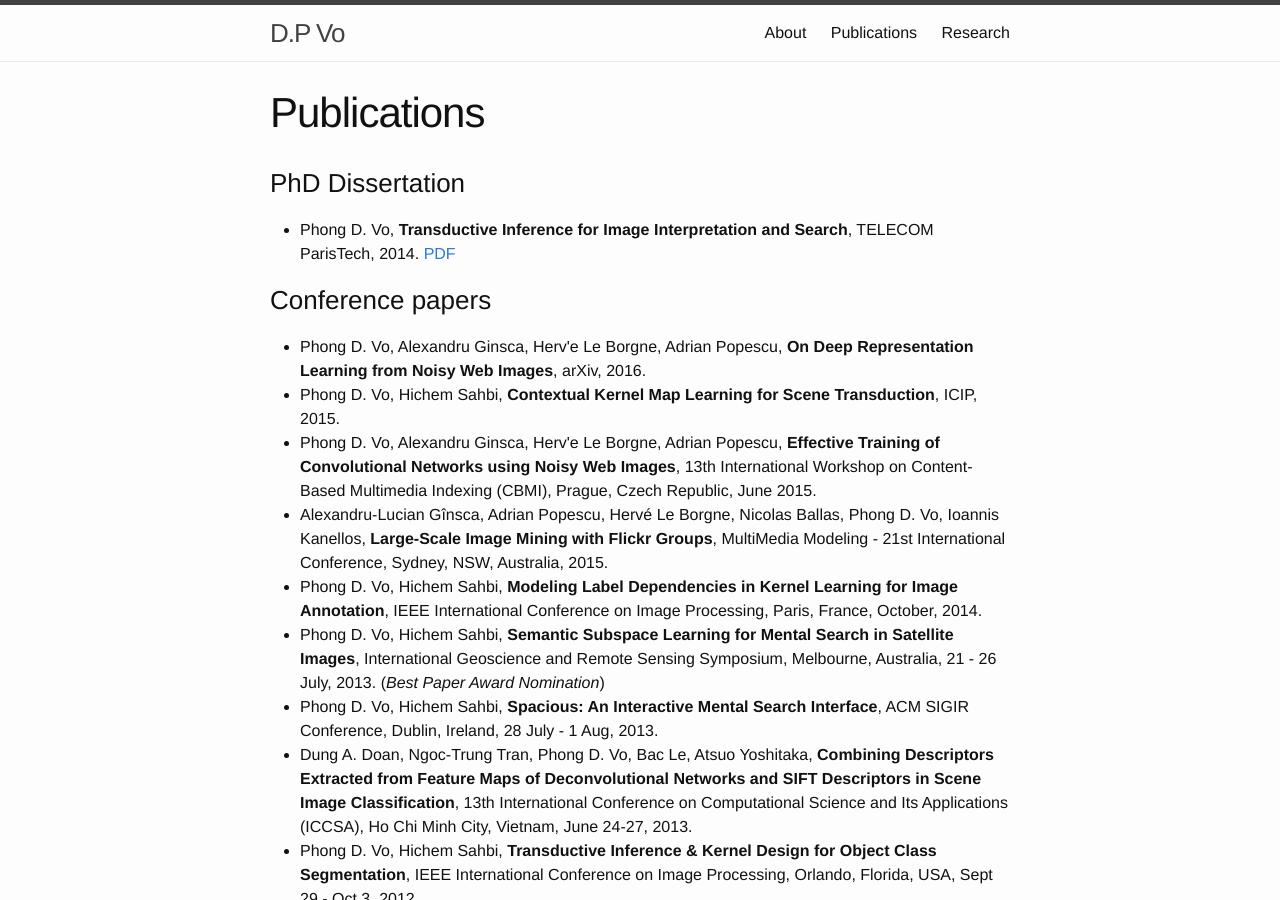
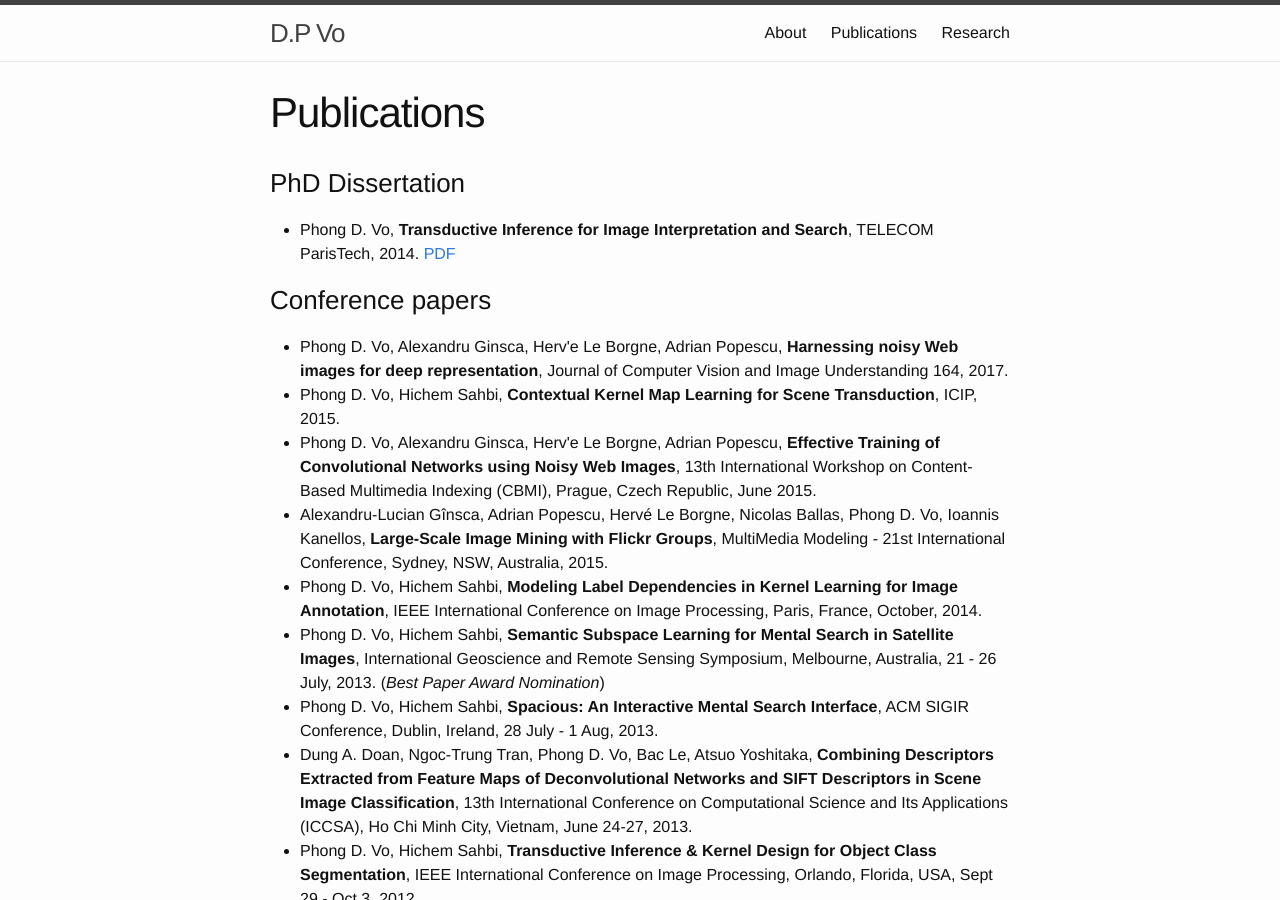
Before and after one commit to vodp/vodp.github.io, a Jekyll site: the page built from pubs.md, in a window 1280 px wide and 900 px high. Built offline with Jekyll 4.4.1, drawn with Linux system fonts in a browser that asks for light colours; comment, search, counter and statistics services are not loaded.

Commit message:
Update pubs.md

```diff
--- a/pubs.md
+++ b/pubs.md
@@ -7,7 +7,7 @@ permalink: /pubs/
 * Phong D. Vo, **Transductive Inference for Image Interpretation and Search**, TELECOM ParisTech, 2014. [PDF](These.pdf)
 
 ### Conference papers ###
-* Phong D. Vo, Alexandru Ginsca, Herv\'e Le Borgne, Adrian Popescu, **On Deep Representation Learning from Noisy Web Images**, arXiv, 2016.
+* Phong D. Vo, Alexandru Ginsca, Herv\'e Le Borgne, Adrian Popescu, **Harnessing noisy Web images for deep representation**, Journal of Computer Vision and Image Understanding 164, 2017.
 * Phong D. Vo, Hichem Sahbi, **Contextual Kernel Map Learning for Scene Transduction**, ICIP, 2015.
 * Phong D. Vo, Alexandru Ginsca, Herv\'e Le Borgne, Adrian Popescu, **Effective Training of Convolutional Networks using Noisy Web Images**, 13th International Workshop on Content-Based Multimedia Indexing (CBMI), Prague, Czech Republic, June 2015.
 * Alexandru-Lucian Gînsca, Adrian Popescu, Hervé Le Borgne, Nicolas Ballas, Phong D. Vo, Ioannis Kanellos, **Large-Scale Image Mining with Flickr Groups**, MultiMedia Modeling - 21st International Conference, Sydney, NSW, Australia, 2015.
```
